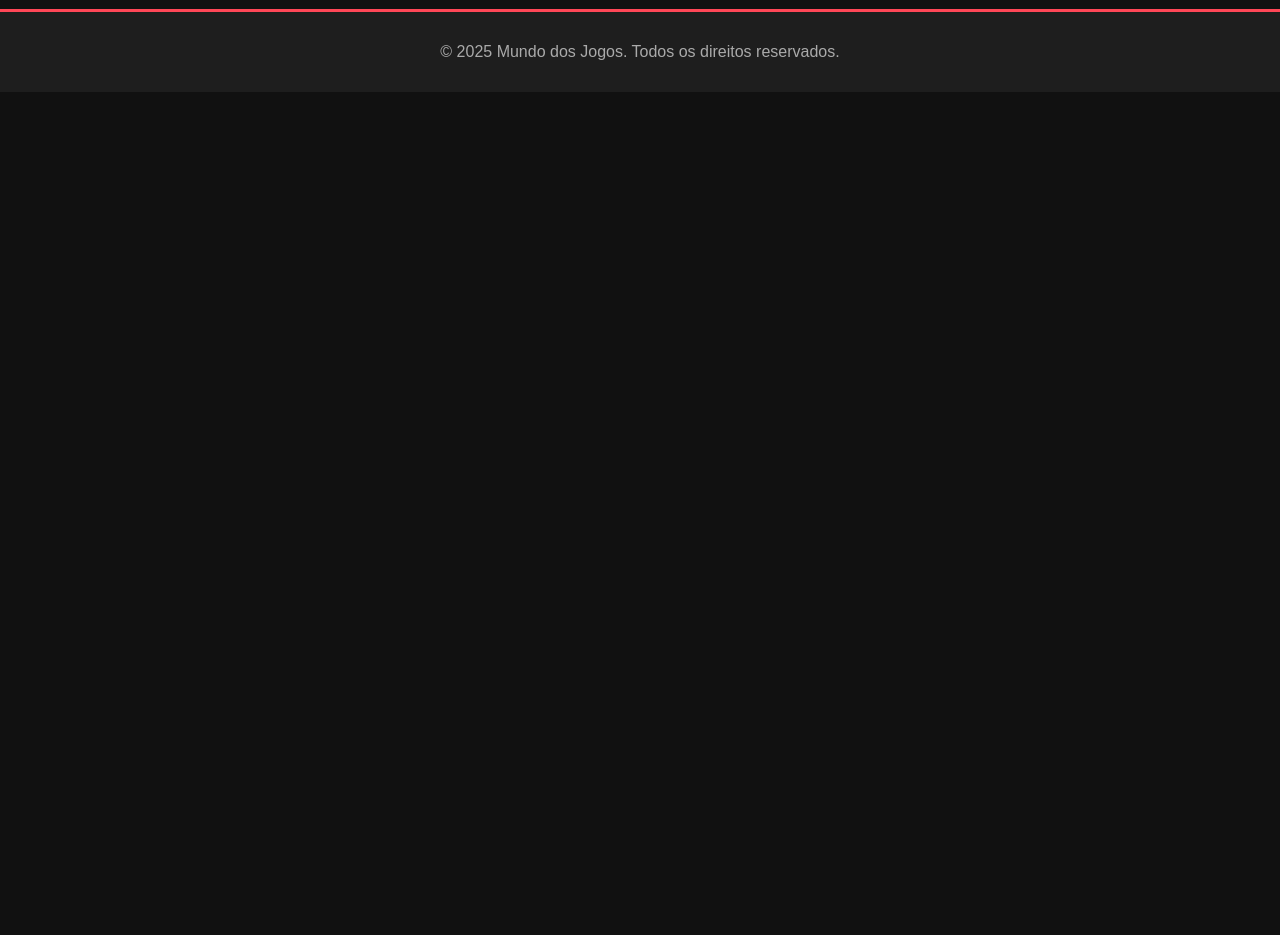
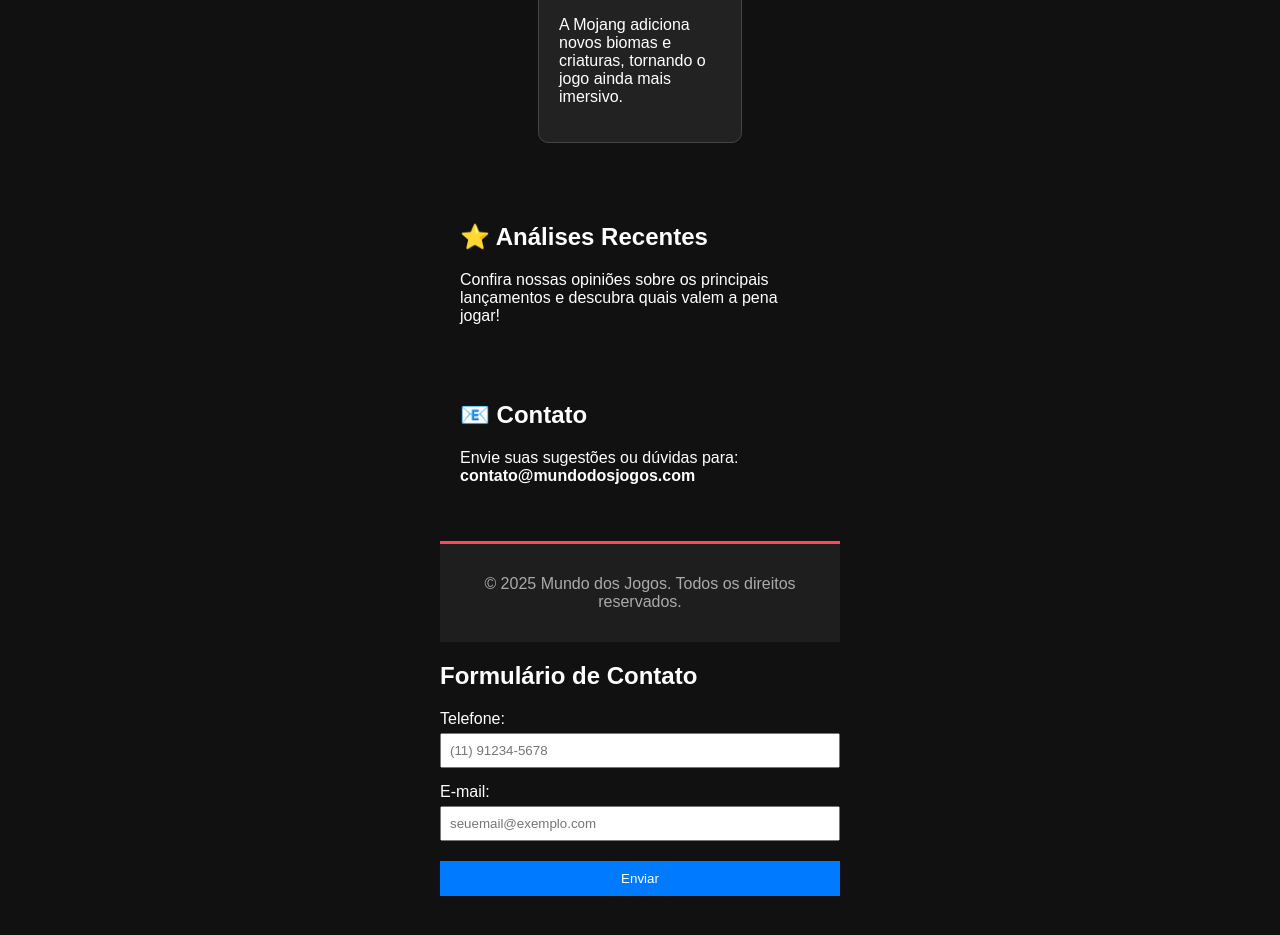
Before and after one commit to kayky22goti/jogos-diversos, a plain HTML site: page index.html in a window 1280 px wide. Shown: the part 1237-2172 px from the top of the page. Before the commit the page ends 1329 px from the top, so only its background shows below. Drawn offline with Linux system fonts and the light colour scheme.

Commit message:
formulario

```diff
--- a/index.html
+++ b/index.html
@@ -135,5 +135,71 @@
         <p>&copy; 2025 Mundo dos Jogos. Todos os direitos reservados.</p>
     </footer>
 
+    <meta charset="UTF-8">
+  <meta name="viewport" content="width=device-width, initial-scale=1.0">
+  <title>Formulário de Contato</title>
+  <style>
+    body {
+      font-family: Arial, sans-serif;
+      max-width: 400px;
+      margin: 50px auto;
+    }
+
+    label {
+      display: block;
+      margin-top: 15px;
+    }
+
+    input {
+      width: 100%;
+      padding: 8px;
+      margin-top: 5px;
+      box-sizing: border-box;
+    }
+
+    button {
+      margin-top: 20px;
+      padding: 10px;
+      width: 100%;
+      background-color: #007BFF;
+      color: white;
+      border: none;
+      cursor: pointer;
+    }
+
+    button:hover {
+      background-color: #0056b3;
+    }
+  </style>
+</head>
+<body>
+
+  <h2>Formulário de Contato</h2>
+
+  <form action="#" method="post">
+    <!-- Campo de telefone -->
+    <label for="telefone">Telefone:</label>
+    <input
+      type="tel"
+      id="telefone"
+      name="telefone"
+      placeholder="(11) 91234-5678"
+      pattern="\(?\d{2}\)?\s?\d{4,5}-?\d{4}"
+      title="Digite um telefone válido, ex: (11) 91234-5678"
+      required
+    >
+
+    <!-- Campo de e-mail -->
+    <label for="email">E-mail:</label>
+    <input
+      type="email"
+      id="email"
+      name="email"
+      placeholder="seuemail@exemplo.com"
+      required
+    >
+
+    <button type="submit">Enviar</button>
+  </form>
 </body>
 </html>
```
